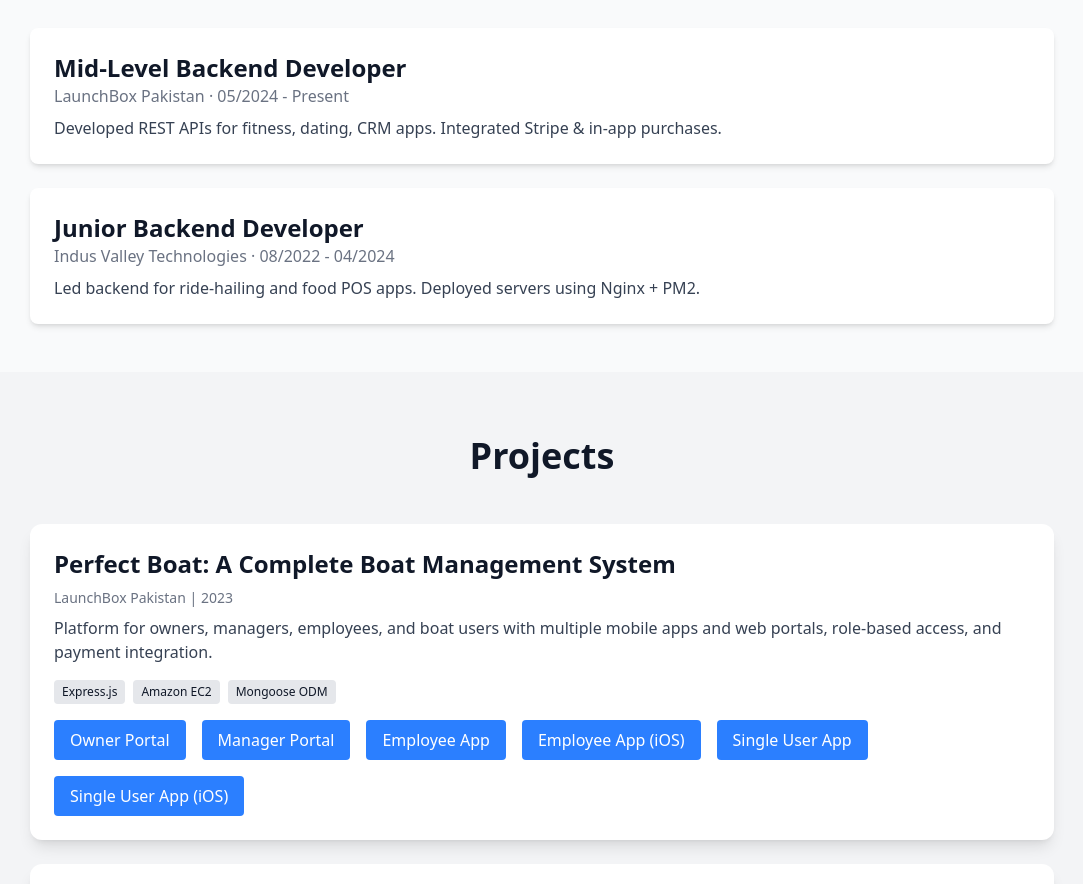
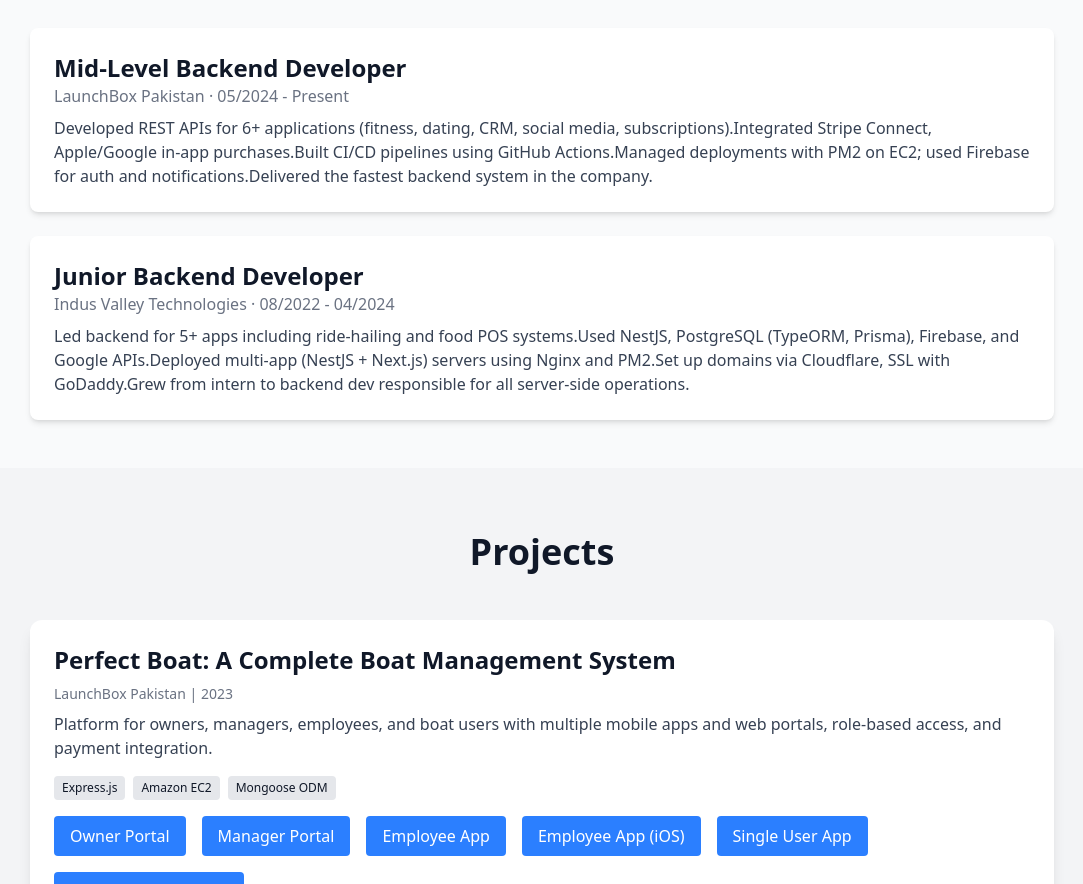
Before and after one commit to shaheeralirahoo/shaheer_rahoo_Portfolio, a React (Vite) app: page / in a window 1280 px wide. Shown: the part 1416-2300 px from the top of the page, without its empty margins (98-1181 px from the left). Built offline with nearby package versions, Linux system fonts and the light colour scheme.

Commit message:
update  code

```diff
--- a/src/components/Experience.jsx
+++ b/src/components/Experience.jsx
@@ -3,14 +3,28 @@
         {
             role: "Mid-Level Backend Developer",
             company: "LaunchBox Pakistan",
+            location: "Karachi",
             period: "05/2024 - Present",
-      details: "Developed REST APIs for fitness, dating, CRM apps. Integrated Stripe & in-app purchases."
+            details: [
+                "Developed REST APIs for 6+ applications (fitness, dating, CRM, social media, subscriptions).",
+                "Integrated Stripe Connect, Apple/Google in-app purchases.",
+                "Built CI/CD pipelines using GitHub Actions.",
+                "Managed deployments with PM2 on EC2; used Firebase for auth and notifications.",
+                "Delivered the fastest backend system in the company."
+            ]
         },
         {
             role: "Junior Backend Developer",
             company: "Indus Valley Technologies",
+            location: "Karachi",
             period: "08/2022 - 04/2024",
-      details: "Led backend for ride-hailing and food POS apps. Deployed servers using Nginx + PM2."
+            details: [
+                "Led backend for 5+ apps including ride-hailing and food POS systems.",
+                "Used NestJS, PostgreSQL (TypeORM, Prisma), Firebase, and Google APIs.",
+                "Deployed multi-app (NestJS + Next.js) servers using Nginx and PM2.",
+                "Set up domains via Cloudflare, SSL with GoDaddy.",
+                "Grew from intern to backend dev responsible for all server-side operations."
+            ]
         }
     ];
 
```
Lines whose indentation alone changed are shown as unchanged.
